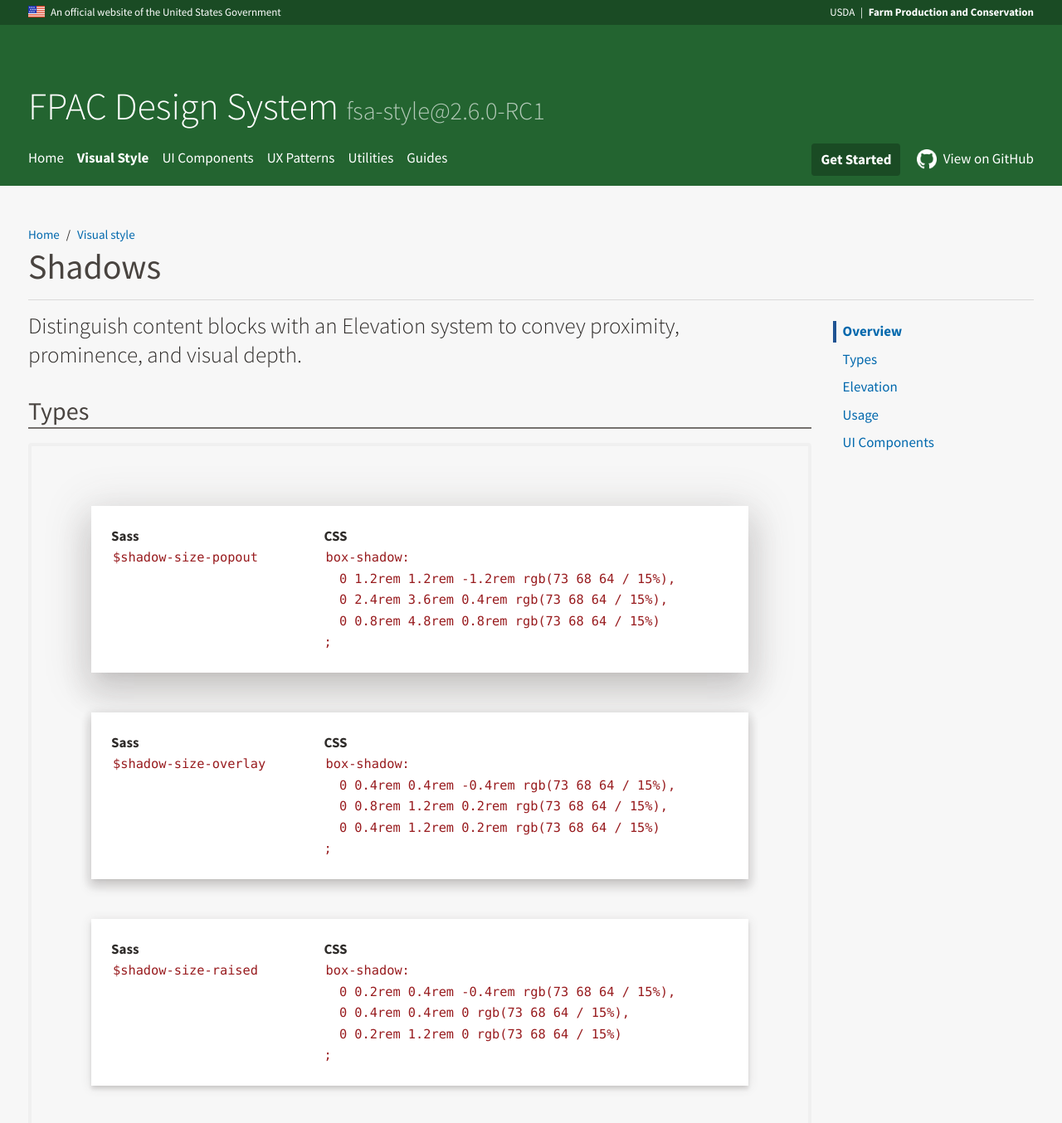
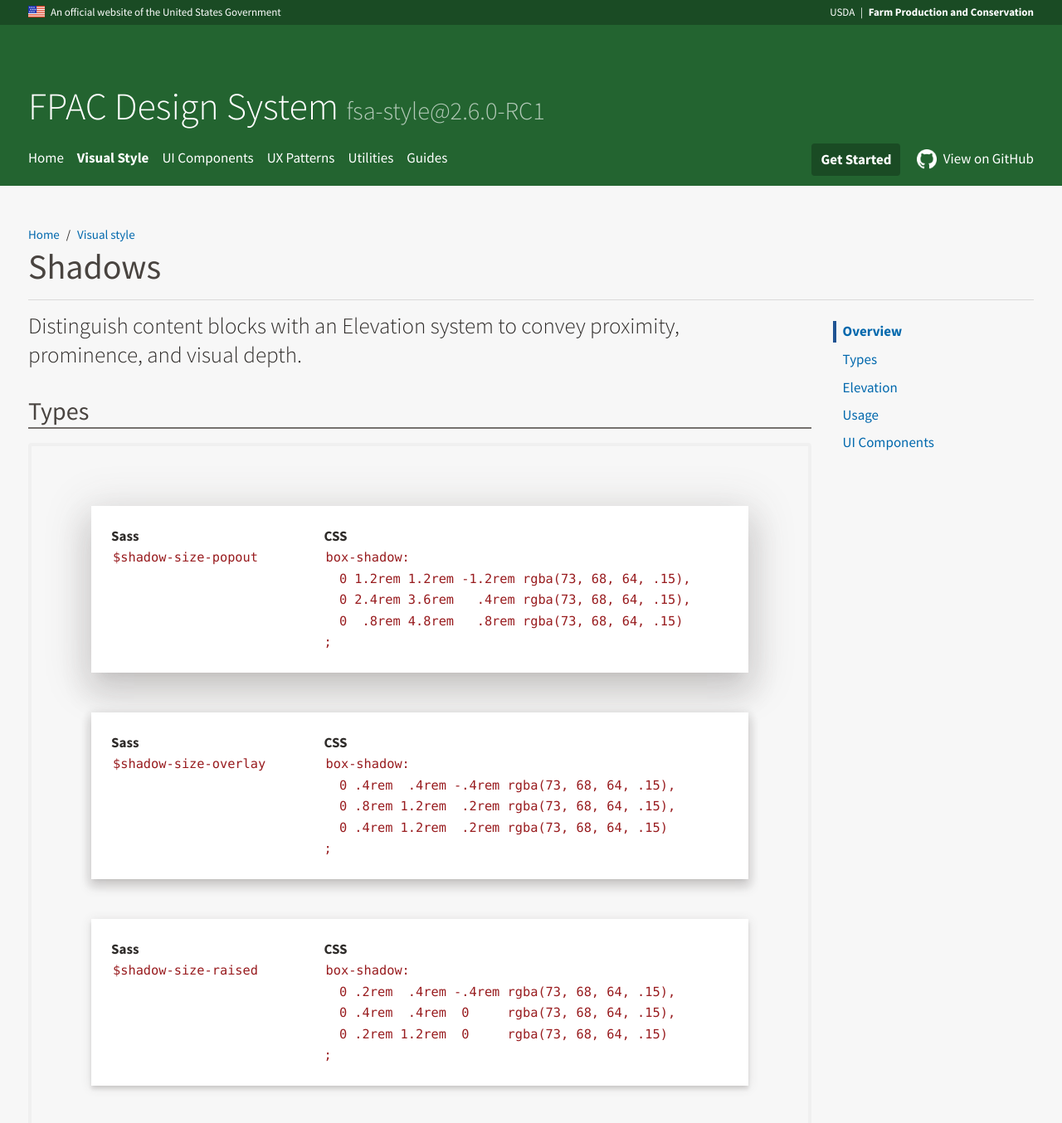
Before and after one commit to USDA-FSA/fsa-design-system, a Jekyll site: the page built from visual-style/shadows/index.md, in a window 1280 px wide and 1400 px high. Shown: the top 1354 px of the window at 83% size. Built offline with Jekyll 4.4.1, drawn with Linux system fonts in a browser that asks for light colours; some of the changed text lies outside the part shown.

Commit message:
Initial draft doc of Visual Style / Shadows [amends #423]

````diff
--- a/visual-style/shadows/index.md
+++ b/visual-style/shadows/index.md
@@ -22,9 +22,9 @@
       <div class="fsa-grid__1 fsa-grid__4/12@m"><strong>Sass</strong><br><code class="fsa-bg--transparent">$shadow-size-popout</code></div>
       <div class="fsa-grid__1 fsa-grid__8/12@m"><strong>CSS</strong><br><code class="fsa-bg--transparent">
         box-shadow:<br>
-        &nbsp;&nbsp;0 1.2rem 1.2rem -1.2rem rgb(73 68 64 / 15%),<br>
-        &nbsp;&nbsp;0 2.4rem 3.6rem 0.4rem rgb(73 68 64 / 15%),<br>
-        &nbsp;&nbsp;0 0.8rem 4.8rem 0.8rem rgb(73 68 64 / 15%)<br>
+        &nbsp;&nbsp;0&nbsp;1.2rem&nbsp;1.2rem&nbsp;-1.2rem&nbsp;rgba(73,&nbsp;68,&nbsp;64,&nbsp;.15),<br>
+        &nbsp;&nbsp;0&nbsp;2.4rem&nbsp;3.6rem&nbsp;&nbsp;&nbsp;.4rem&nbsp;rgba(73,&nbsp;68,&nbsp;64,&nbsp;.15),<br>
+        &nbsp;&nbsp;0&nbsp;&nbsp;.8rem&nbsp;4.8rem&nbsp;&nbsp;&nbsp;.8rem&nbsp;rgba(73,&nbsp;68,&nbsp;64,&nbsp;.15)<br>
         ;
         </code></div>
     </div>
@@ -34,9 +34,9 @@
       <div class="fsa-grid__1 fsa-grid__4/12@m"><strong>Sass</strong><br><code class="fsa-bg--transparent">$shadow-size-overlay</code></div>
       <div class="fsa-grid__1 fsa-grid__8/12@m"><strong>CSS</strong><br><code class="fsa-bg--transparent">
         box-shadow:<br>
-        &nbsp;&nbsp;0 0.4rem 0.4rem -0.4rem rgb(73 68 64 / 15%),<br>
-        &nbsp;&nbsp;0 0.8rem 1.2rem 0.2rem rgb(73 68 64 / 15%),<br>
-        &nbsp;&nbsp;0 0.4rem 1.2rem 0.2rem rgb(73 68 64 / 15%)<br>
+        &nbsp;&nbsp;0&nbsp;.4rem&nbsp;&nbsp;.4rem&nbsp;-.4rem&nbsp;rgba(73,&nbsp;68,&nbsp;64,&nbsp;.15),<br>
+        &nbsp;&nbsp;0&nbsp;.8rem&nbsp;1.2rem&nbsp;&nbsp;.2rem&nbsp;rgba(73,&nbsp;68,&nbsp;64,&nbsp;.15),<br>
+        &nbsp;&nbsp;0&nbsp;.4rem&nbsp;1.2rem&nbsp;&nbsp;.2rem&nbsp;rgba(73,&nbsp;68,&nbsp;64,&nbsp;.15)<br>
         ;
         </code></div>
     </div>
@@ -46,9 +46,9 @@
       <div class="fsa-grid__1 fsa-grid__4/12@m"><strong>Sass</strong><br><code class="fsa-bg--transparent">$shadow-size-raised</code></div>
       <div class="fsa-grid__1 fsa-grid__8/12@m"><strong>CSS</strong><br><code class="fsa-bg--transparent">
         box-shadow:<br>
-        &nbsp;&nbsp;0 0.2rem 0.4rem -0.4rem rgb(73 68 64 / 15%),<br>
-        &nbsp;&nbsp;0 0.4rem 0.4rem 0 rgb(73 68 64 / 15%),<br>
-        &nbsp;&nbsp;0 0.2rem 1.2rem 0 rgb(73 68 64 / 15%)<br>
+        &nbsp;&nbsp;0&nbsp;.2rem&nbsp;&nbsp;.4rem&nbsp;-.4rem&nbsp;rgba(73,&nbsp;68,&nbsp;64,&nbsp;.15),<br>
+        &nbsp;&nbsp;0&nbsp;.4rem&nbsp;&nbsp;.4rem&nbsp;&nbsp;0&nbsp;&nbsp;&nbsp;&nbsp;&nbsp;rgba(73,&nbsp;68,&nbsp;64,&nbsp;.15),<br>
+        &nbsp;&nbsp;0&nbsp;.2rem&nbsp;1.2rem&nbsp;&nbsp;0&nbsp;&nbsp;&nbsp;&nbsp;&nbsp;rgba(73,&nbsp;68,&nbsp;64,&nbsp;.15)<br>
         ;
         </code></div>
     </div>
@@ -81,7 +81,7 @@
 
 Refer to [CSS Utilities / Shadows]({{ site.baseurl }}utilities/#shadows) to selectively apply shadows to content blocks.
 
-### Example
+#### Example
 
 ```html
 <div class="fsa-m--m fsa-p--m fsa-bg--white fsa-shadow--raised fsa-text-align--center">Raised</div>
@@ -92,22 +92,22 @@
 
 ### Sass
 
-`fsa-style` has each shadow in the form of <abbr title="Syntatically Awesome Stylesheets">Sass</abbr> variables (tokens)
-
-#### Variables
+`fsa-style` has each shadow in the form of <abbr title="Syntatically Awesome Stylesheets">Sass</abbr> variables (tokens).
 
 ```scss
+// fsa-style/src/stylesheets/core/_fsa.variables.scss
+
 $shadow-size-popout
 $shadow-size-overlay
 $shadow-size-raised
 $shadow-size-none
 ```
 
-#### Applying with SCSS
+```scss
+// Applying with SCSS
 
-```scss
 .custom-component {
-  box-shadow: [SHADOW_VARIABLE];
+  box-shadow: $shadow-size-[TYPE];
 }
 ```
 
````
